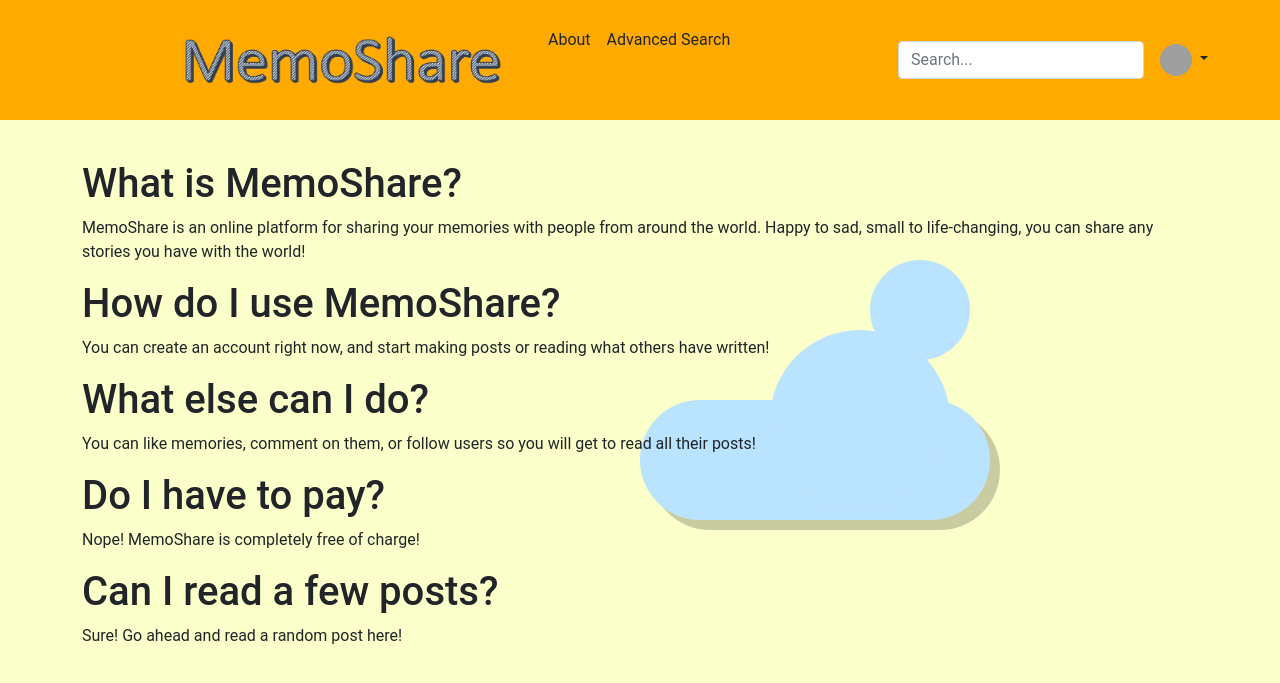
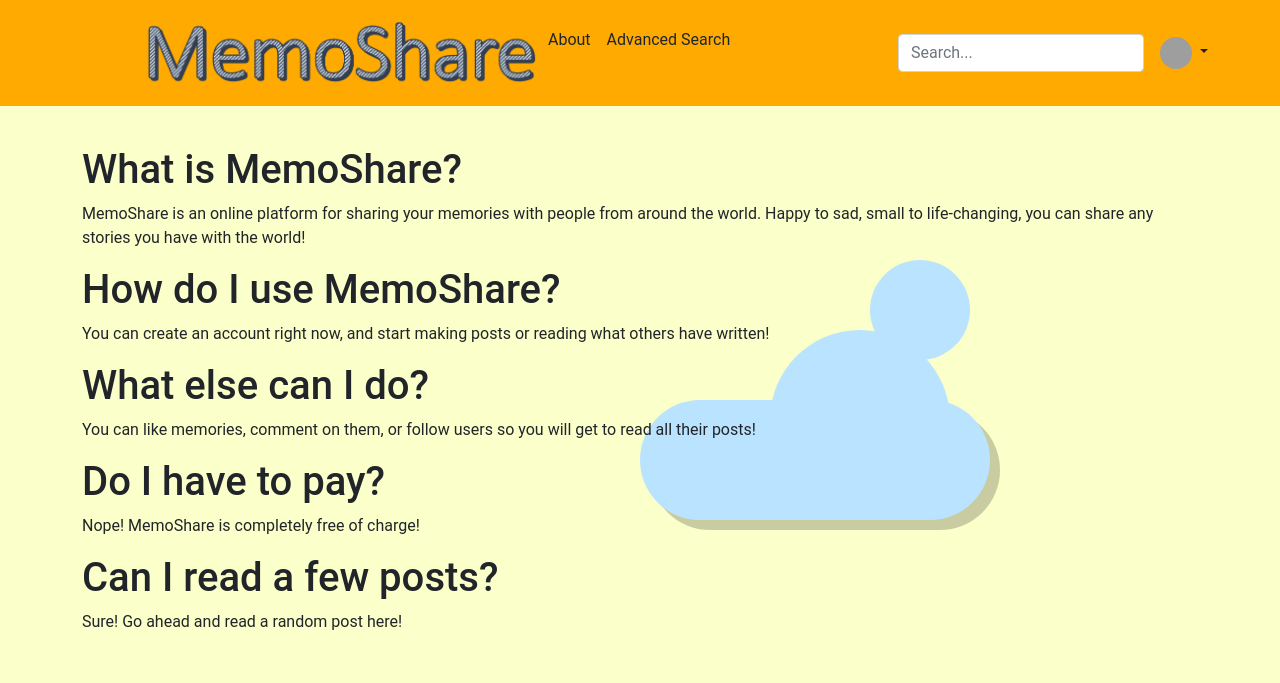
Before and after one commit to dbaslan/SWE573-DBA, a Django app: page /about in a window 1280 px wide. Shown: the top 683 px of the page. Run offline with Django 4.2, Linux system fonts and the light colour scheme; some libraries are stand-ins or nearby versions; grey boxes are pictures that could not be loaded.

Commit message:
Update base.html
Fix static link and logo

```diff
--- a/MemoShare/blog/templates/blog/base.html
+++ b/MemoShare/blog/templates/blog/base.html
@@ -27,7 +27,7 @@
             }
         </style>
 
-        <link href="headers.css" rel="stylesheet">
+        <link href="{% static "css/headers.css" %}" rel="stylesheet">
     </head>
 
     <body>
@@ -40,7 +40,10 @@
                   </a>
 
                   <ul class="nav col-12 col-lg-auto me-lg-auto mb-2 justify-content-center mb-md-0">
-                    <li><a href="/"><img src="static/MemoShareLogo.png" width="400" height="80"></a></li>
+                    <li><a href="/"><img src="static/MemoShareLogo2.png" width="400" height="66"></a></li>
+                    <!--<a href="/" class="d-flex align-items-center mb-2 mb-lg-0 text-dark text-decoration-none">
+                        <img src="static/MemoShareLogo2.png" width="400" height="80"></img>
+                    </a>-->
                     <li><a href="/about" class="nav-link px-2 link-dark">About</a></li>
                     <li><a href="/search" class="nav-link px-2 link-dark">Advanced Search</a></li>
                     <!--<li><a href="#" class="nav-link px-2 link-dark">Customers</a></li>
```
